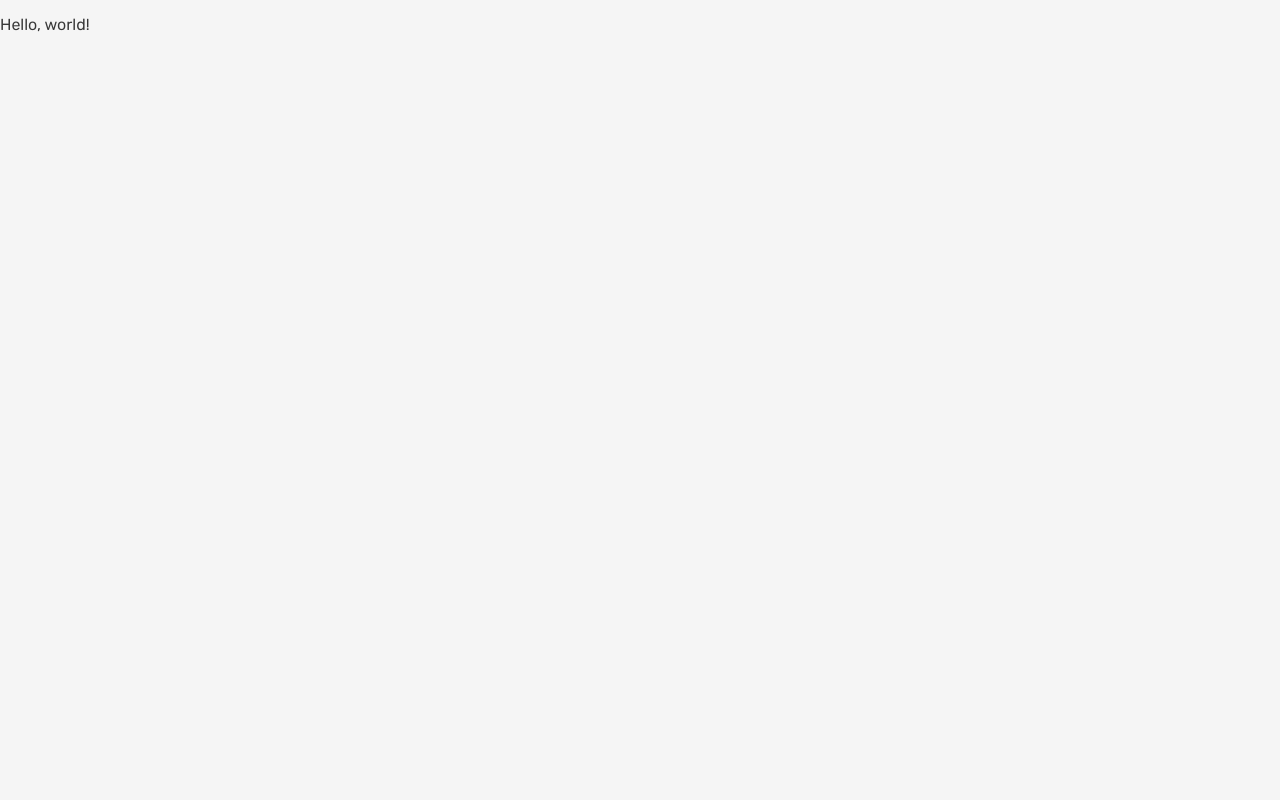
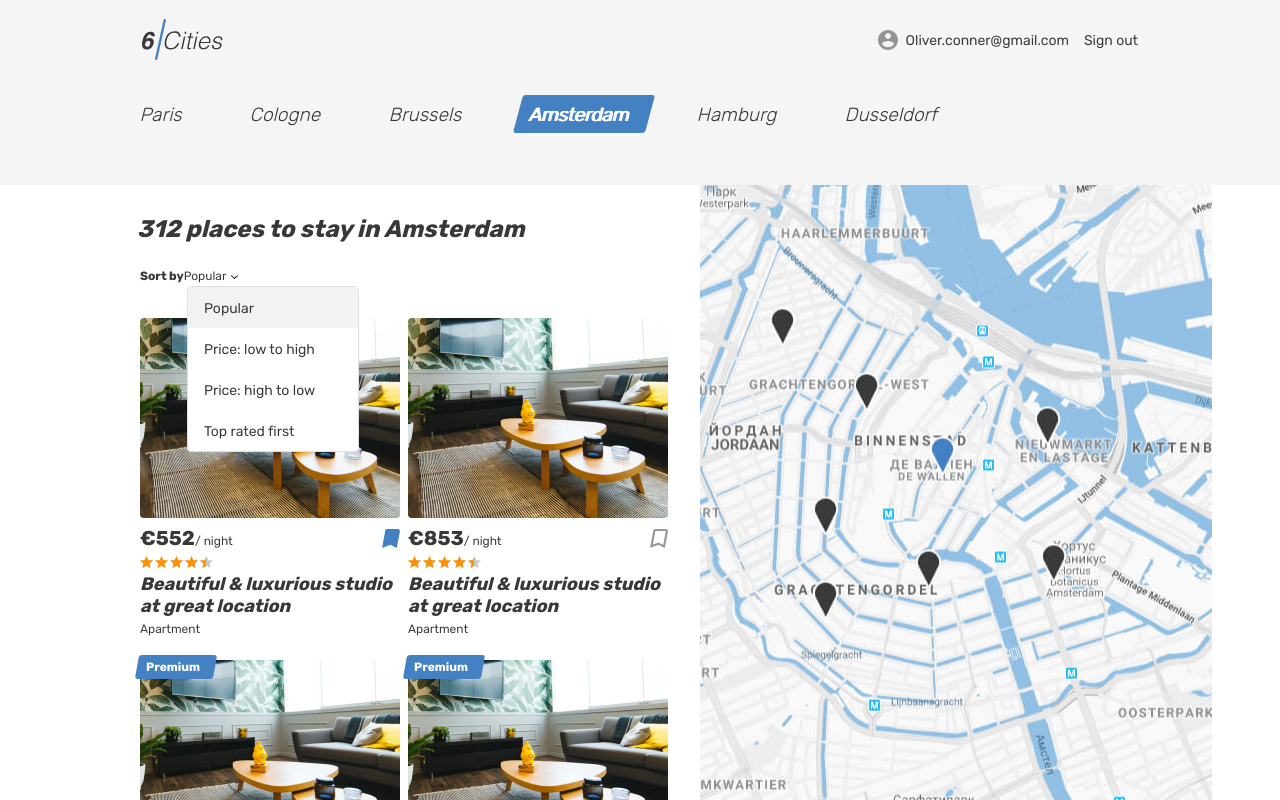
Before and after one commit to Zhenia96/1585111-six-cities-7, a React (Create React App) app in the folder project/: page / in a window 1280 px wide. Built offline with nearby package versions, Linux system fonts and the light colour scheme.

Commit message:
create main-page & card components

```diff
--- a/project/src/components/app/app.jsx
+++ b/project/src/components/app/app.jsx
@@ -1,7 +1,12 @@
 import React from 'react';
+import PropTypes from 'prop-types';
+import MainPage from '../main-page/main-page.jsx';
 
-function App() {
-  return <p>Hello, world!</p>;
+export default function App(props) {
+  const { hotels } = props;
+  return <MainPage hotels={hotels} />;
 }
 
-export default App;
+App.propTypes = {
+  hotels: PropTypes.array.isRequired,
+};
--- /dev/null
+++ b/project/src/components/main-page/main-page.jsx
@@ -0,0 +1,109 @@
+import React from 'react';
+import PropTypes from 'prop-types';
+import PlaceCard from '../place-card/place-card';
+
+export default function MainPage({ hotels }) {
+
+  return (
+    <div className="page page--gray page--main">
+      <header className="header">
+        <div className="container">
+          <div className="header__wrapper">
+            <div className="header__left">
+              <a className="header__logo-link header__logo-link--active" href="/">
+                <img className="header__logo" src="img/logo.svg" alt="6 cities logo" width="81" height="41" />
+              </a>
+            </div>
+            <nav className="header__nav">
+              <ul className="header__nav-list">
+                <li className="header__nav-item user">
+                  <a className="header__nav-link header__nav-link--profile" href="/">
+                    <div className="header__avatar-wrapper user__avatar-wrapper">
+                    </div>
+                    <span className="header__user-name user__name">Oliver.conner@gmail.com</span>
+                  </a>
+                </li>
+                <li className="header__nav-item">
+                  <a className="header__nav-link" href="/">
+                    <span className="header__signout">Sign out</span>
+                  </a>
+                </li>
+              </ul>
+            </nav>
+          </div>
+        </div>
+      </header>
+      <main className="page__main page__main--index">
+        <h1 className="visually-hidden">Cities</h1>
+        <div className="tabs">
+          <section className="locations container">
+            <ul className="locations__list tabs__list">
+              <li className="locations__item">
+                <a className="locations__item-link tabs__item" href="/">
+                  <span>Paris</span>
+                </a>
+              </li>
+              <li className="locations__item">
+                <a className="locations__item-link tabs__item" href="/">
+                  <span>Cologne</span>
+                </a>
+              </li>
+              <li className="locations__item">
+                <a className="locations__item-link tabs__item" href="/">
+                  <span>Brussels</span>
+                </a>
+              </li>
+              <li className="locations__item">
+                <a className="locations__item-link tabs__item tabs__item--active" href="/">
+                  <span>Amsterdam</span>
+                </a>
+              </li>
+              <li className="locations__item">
+                <a className="locations__item-link tabs__item" href="/">
+                  <span>Hamburg</span>
+                </a>
+              </li>
+              <li className="locations__item">
+                <a className="locations__item-link tabs__item" href="/">
+                  <span>Dusseldorf</span>
+                </a>
+              </li>
+            </ul>
+          </section>
+        </div>
+        <div className="cities">
+          <div className="cities__places-container container">
+            <section className="cities__places places">
+              <h2 className="visually-hidden">Places</h2>
+              <b className="places__found">312 places to stay in Amsterdam</b>
+              <form className="places__sorting" action="#" method="get">
+                <span className="places__sorting-caption">Sort by</span>
+                <span className="places__sorting-type" tabIndex="0">
+                  Popular
+                  <svg className="places__sorting-arrow" width="7" height="4">
+                    <use xlinkHref="#icon-arrow-select"></use>
+                  </svg>
+                </span>
+                <ul className="places__options places__options--custom places__options--opened">
+                  <li className="places__option places__option--active" tabIndex="0">Popular</li>
+                  <li className="places__option" tabIndex="0">Price: low to high</li>
+                  <li className="places__option" tabIndex="0">Price: high to low</li>
+                  <li className="places__option" tabIndex="0">Top rated first</li>
+                </ul>
+              </form>
+              <div className="cities__places-list places__list tabs__content">
+                {hotels.map((hotel) => (<PlaceCard key={hotel.id} hotel={hotel}></PlaceCard>))}
+              </div>
+            </section>
+            <div className="cities__right-section">
+              <section className="cities__map map"></section>
+            </div>
+          </div>
+        </div>
+      </main>
+    </div>);
+}
+
+MainPage.propTypes = {
+  hotels: PropTypes.array.isRequired,
+};
--- /dev/null
+++ b/project/src/components/place-card/place-card.jsx
@@ -0,0 +1,64 @@
+import React from 'react';
+import PropTypes from 'prop-types';
+import PremiumMark from '../premium-mark/premium-mark.jsx';
+
+const MAX_RATING = 5;
+
+function getPercentageRating(rating) {
+  return `${100 * (rating / MAX_RATING)}%`;
+}
+
+function getValidType(type) {
+  const validType = type[0].toUpperCase() + type.slice(1);
+  return validType;
+}
+
+export default function PlaceCard(props) {
+  const { isFavorite, isPremium, previewImage, price, rating, title, type } = props.hotel;
+  return (
+    <article className="cities__place-card place-card">
+      {isPremium ? <PremiumMark /> : ''}
+      <div className="cities__image-wrapper place-card__image-wrapper">
+        <a href="/">
+          <img className="place-card__image" src={previewImage} width="260" height="200" alt={title} />
+        </a>
+      </div>
+      <div className="place-card__info">
+        <div className="place-card__price-wrapper">
+          <div className="place-card__price">
+            <b className="place-card__price-value">&euro;{price}</b>
+            <span className="place-card__price-text">&#47;&nbsp;night</span>
+          </div>
+          <button className={`place-card__bookmark-button button ${isFavorite ? 'place-card__bookmark-button--active' : ''}`} type="button">
+            <svg className="place-card__bookmark-icon" width="18" height="19">
+              <use xlinkHref="#icon-bookmark"></use>
+            </svg>
+            <span className="visually-hidden">To bookmarks</span>
+          </button>
+        </div>
+        <div className="place-card__rating rating">
+          <div className="place-card__stars rating__stars">
+            <span style={{ width: getPercentageRating(rating) }}></span>
+            <span className="visually-hidden">Rating</span>
+          </div>
+        </div>
+        <h2 className="place-card__name">
+          <a href="/">{title}</a>
+        </h2>
+        <p className="place-card__type">{getValidType(type)}</p>
+      </div>
+    </article>
+  );
+}
+
+PlaceCard.propTypes = {
+  hotel: PropTypes.shape({
+    isFavorite: PropTypes.bool.isRequired,
+    isPremium: PropTypes.bool.isRequired,
+    previewImage: PropTypes.string.isRequired,
+    price: PropTypes.number.isRequired,
+    rating: PropTypes.number.isRequired,
+    title: PropTypes.string.isRequired,
+    type: PropTypes.string.isRequired,
+  }),
+};
--- /dev/null
+++ b/project/src/components/premium-mark/premium-mark.jsx
@@ -0,0 +1,9 @@
+import React from 'react';
+
+export default function PremiumMark() {
+  return (
+    <div className="place-card__mark">
+      <span>Premium</span>
+    </div>
+  );
+}
--- a/project/src/index.js
+++ b/project/src/index.js
@@ -1,9 +1,10 @@
 import React from 'react';
 import ReactDOM from 'react-dom';
 import App from './components/app/app';
+import { getHotelsData } from './mock/mock.js';
 
 ReactDOM.render(
   <React.StrictMode>
-    <App />
+    <App hotels={getHotelsData(5)} />
   </React.StrictMode>,
   document.getElementById('root'));
--- /dev/null
+++ b/project/src/mock/mock.js
@@ -0,0 +1,24 @@
+function generateId() {
+  return 100 * Math.random();
+}
+
+function getRandomIntegerRange(min = 0, max = 10) {
+  return Math.floor(Math.random() * (max - min + 1)) + min;
+}
+
+export function getHotelData() {
+  return {
+    id: generateId(),
+    isFavorite: Boolean(Math.round(Math.random())),
+    isPremium: Boolean(Math.round(Math.random())),
+    previewImage: 'img/apartment-02.jpg',
+    price: getRandomIntegerRange(0, 1000),
+    rating: 4.5,
+    title: 'Beautiful & luxurious studio at great location',
+    type: 'apartment',
+  };
+}
+
+export function getHotelsData(count) {
+  return Array(count).fill().map(() => getHotelData());
+}
```
Also changed, not shown: 1 other file (tests, documents, lock files or other folders).
